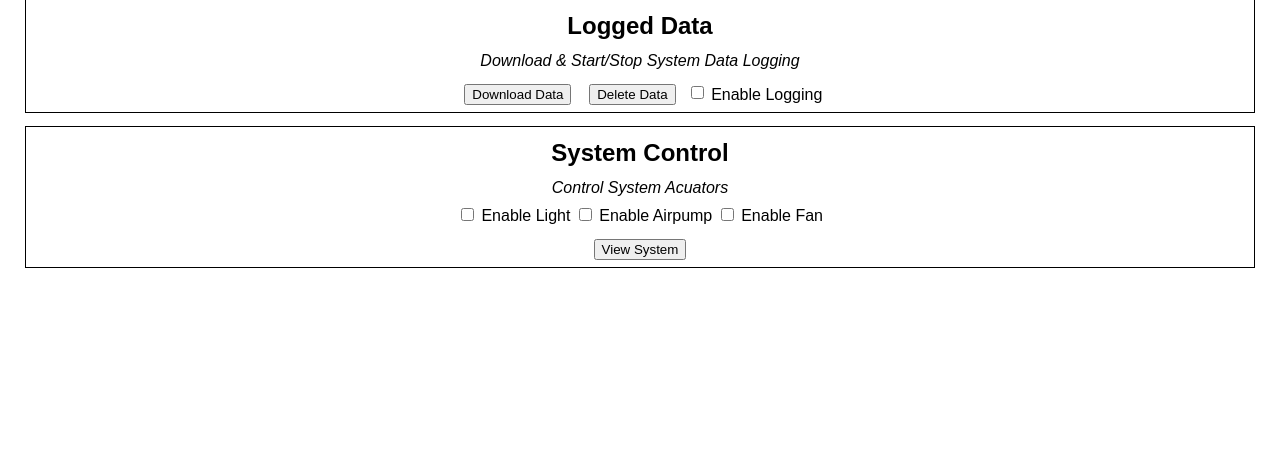
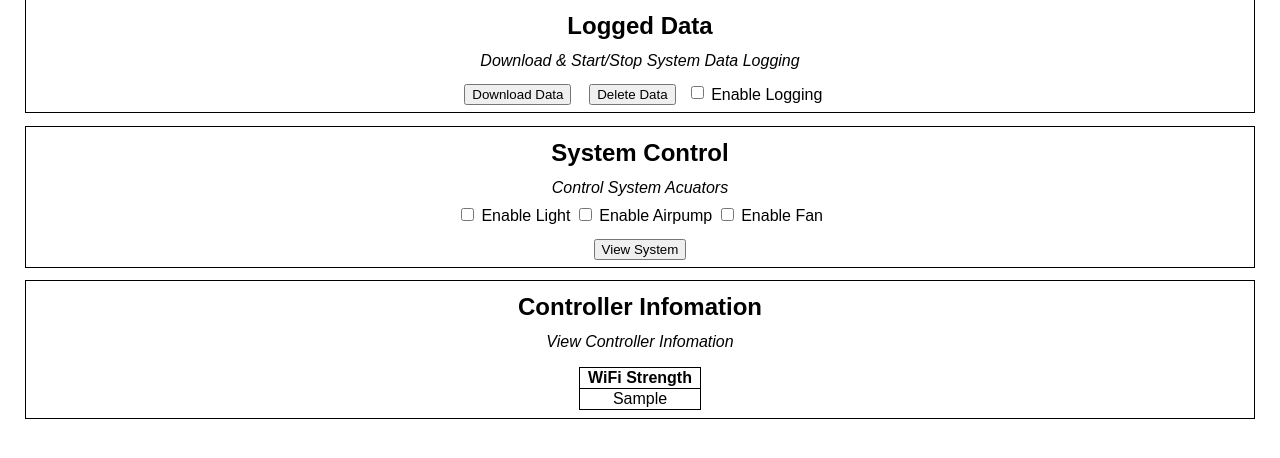
Before and after one commit to tomfairhall/controller, a Flask app: template templates/index.html in a window 1280 px wide. Shown: the part 304-762 px from the top of the page. Run offline with Flask 3, Linux system fonts and the light colour scheme; the template is opened without the code that fills it: most values are stand-ins (such as "Sample title", 1, 10 or a date in 2020); parts of the project's set-up code (start-up, migrations or seed data) failed here and were passed over.

Commit message:
added controller infomation

```diff
--- a/dashboard.py
+++ b/dashboard.py
@@ -1,6 +1,7 @@
 from flask import Flask, render_template, send_file, redirect, url_for
 from crontab import CronTab, CronItem
 from os import getlogin, remove, path
+import subprocess
 
 try:
     from controller import measure_data, DATA_FILE_PATH
@@ -9,12 +10,14 @@ except PermissionError:
 
 app = Flask(__name__)
 
+
 # Main page.
 @app.route('/')
 def index():
 
     job, _ = find_logging_job()
     date_time, temp_C_ave, pres_HPa_ave, hum_RH_ave, light_Lx_ave = measure_data()
+    wifi_strength = find_connection_strength()
 
     return render_template(
         'index.html',
@@ -24,11 +27,28 @@ def index():
         humidity = hum_RH_ave,
         lux = light_Lx_ave,
         logging_ability = job.is_enabled(),
-        file_exists = find_data_file())
+        file_exists = find_data_file(),
+        wifi_strength = wifi_strength)
 
-# Check that data file exists
+# Check that data file exists.
 def find_data_file():
     return path.exists(DATA_FILE_PATH)
+
+# Check current WiFi connection strength.
+def find_connection_strength():
+    signal_level_start = "Signal level="
+    signal_level_end   = " dBm"
+
+    result = subprocess.run(["iwconfig","wlan0"], text=True, capture_output=True)
+
+    signal_level_index_start = result.stdout.find(signal_level_start)
+    signal_level_index_end  = result.stdout.find(signal_level_end, signal_level_index_start)
+
+    index_start = signal_level_index_start+len(signal_level_start)
+    index_end   = signal_level_index_end
+
+    return(int(result.stdout[index_start:index_end]))
+
 
 # If download button is clicked, the CSV file will be download.
 @app.route('/download_data')
@@ -54,7 +74,6 @@ def find_logging_job():
     for job in cron.find_command('controller.py -w'):
         return job, cron
 
-
 # If Start/Stop Logging button is clicked, the logging cron job will be enabled/disabled.
 @app.route('/logging_ability')
 def change_logging_ability():
--- a/templates/index.html
+++ b/templates/index.html
@@ -24,6 +24,7 @@
         </select>
         <button>Submit</button>
 
+        <!-- Current Data -->
         <div class="content">
             <h2>Current Data</h2>
             <p>Request & View Current System Data</p>
@@ -48,6 +49,7 @@
             </div>
         </div>
 
+        <!-- Logged Data -->
         <div class="content">
             <h2>Logged Data</h2>
             <p>Download & Start/Stop System Data Logging</p>
@@ -59,6 +61,7 @@
 
         </div>
 
+        <!-- System Control -->
         <div class="content">
             <h2>System Control</h2>
             <p>Control System Acuators</p>
@@ -78,6 +81,23 @@
 
         </div>
 
+        <!-- Controll Infomation -->
+        <div class="content">
+            <h2>Controller Infomation</h2>
+            <p>View Controller Infomation</p>
+
+            <div style="overflow-x:auto;">
+                <table class="center">
+                    <tr>
+                        <th>WiFi Strength</th>
+                    </tr>
+                    <tr>
+                        <td id="wifi-strength">{{ wifi_strength }}</td>
+                    </tr>
+                </table>
+
+        </div>
+
     </div>
 </body>
 
```
